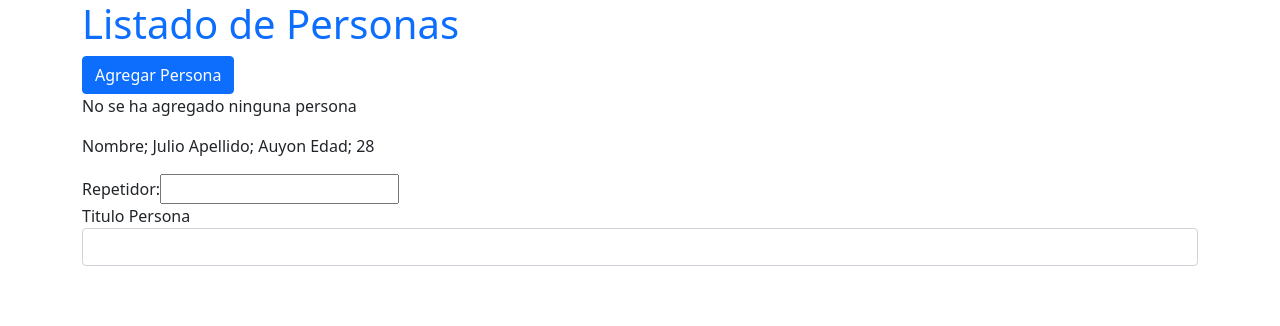
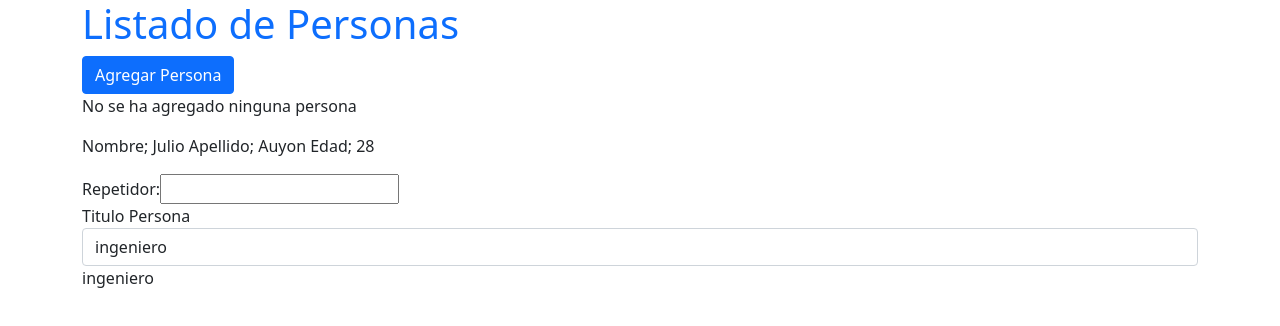
Before and after one commit to Cefjulio/Universidad_Angular_2021, an Angular app: page / in a window 1280 px wide. Shown: the top 326 px of the page. Built offline with nearby package versions, Linux system fonts and the light colour scheme.

Commit message:
V.25 Two way binding with Angular

```diff
--- a/src/app/app.module.ts
+++ b/src/app/app.module.ts
@@ -4,6 +4,7 @@ import { BrowserModule } from '@angular/platform-browser';
 import { AppComponent } from './app.component';
 import { PersonasComponent } from './personas/personas.component';
 import { PersonaComponent } from './persona/persona.component';
+import { FormsModule } from '@angular/forms';
 
 @NgModule({
   declarations: [
@@ -11,7 +12,8 @@ import { PersonaComponent } from './persona/persona.component';
 
   ],
   imports: [
-    BrowserModule
+    BrowserModule,
+    FormsModule
   ],
   providers: [],
   bootstrap: [AppComponent]
--- a/src/app/personas/personas.component.html
+++ b/src/app/personas/personas.component.html
@@ -8,7 +8,7 @@
       <app-persona></app-persona>
       <label for="">Titulo Persona</label>
    <input type="text" class="form-control"
-   (input)="modificarTitulo($event)"   >
+   [(ngModel)]="titulo"   >
    {{titulo}}
     </div>
   </div>
--- a/src/app/personas/personas.component.ts
+++ b/src/app/personas/personas.component.ts
@@ -8,7 +8,7 @@ import { Component } from "@angular/core";
 
 export class PersonasComponent{
     deshabilitar = false;
-    titulo = "";
+    titulo = "ingeniero";
 
     mensaje= 'No se ha agregado ninguna persona';
 
@@ -16,9 +16,5 @@ export class PersonasComponent{
         this.mensaje = 'Persona agregada';
     }
 
-    modificarTitulo(event: Event){
-        this.titulo = (<HTMLInputElement>event.target).value;
-
-    }
 
 }
```
